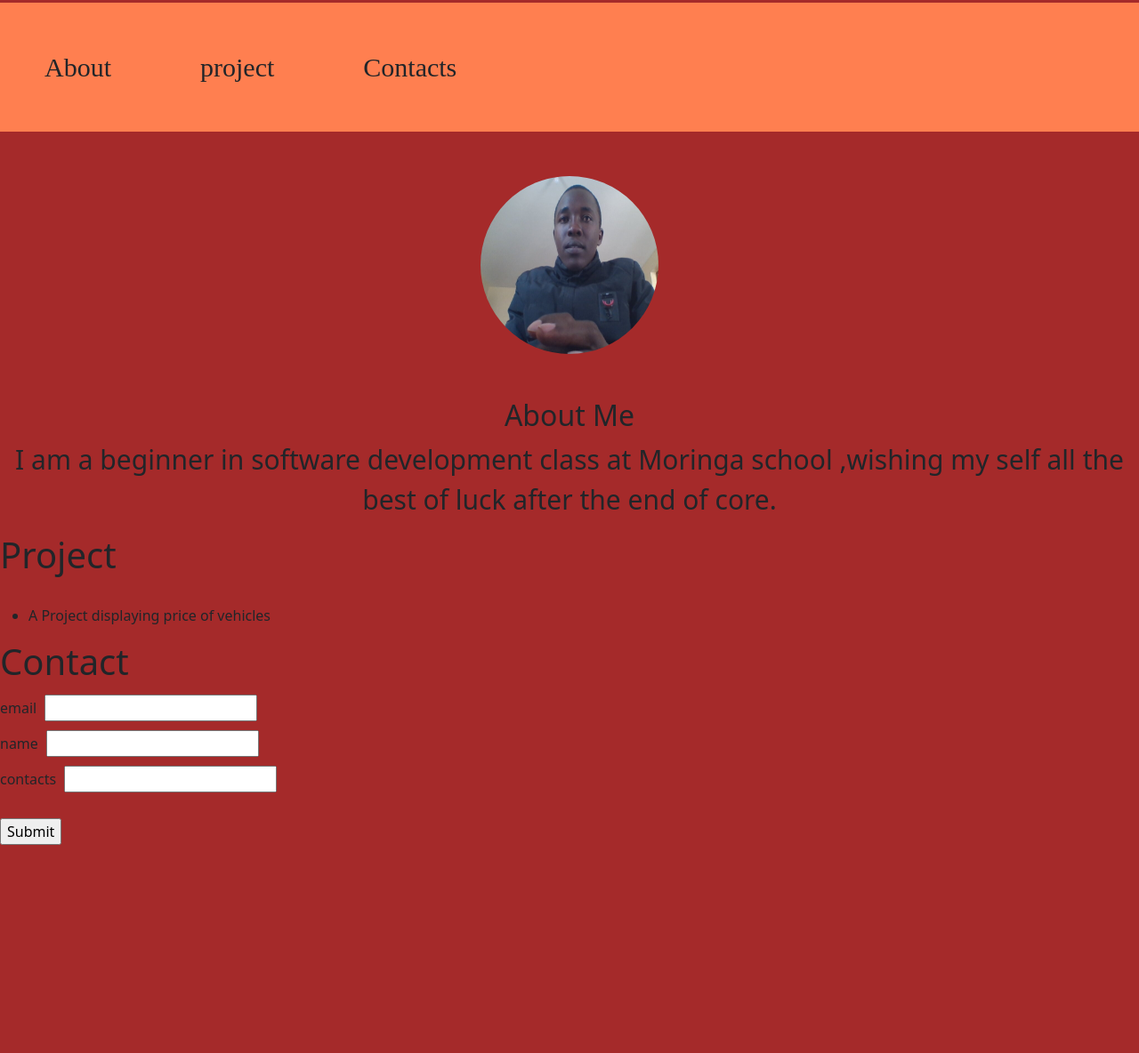
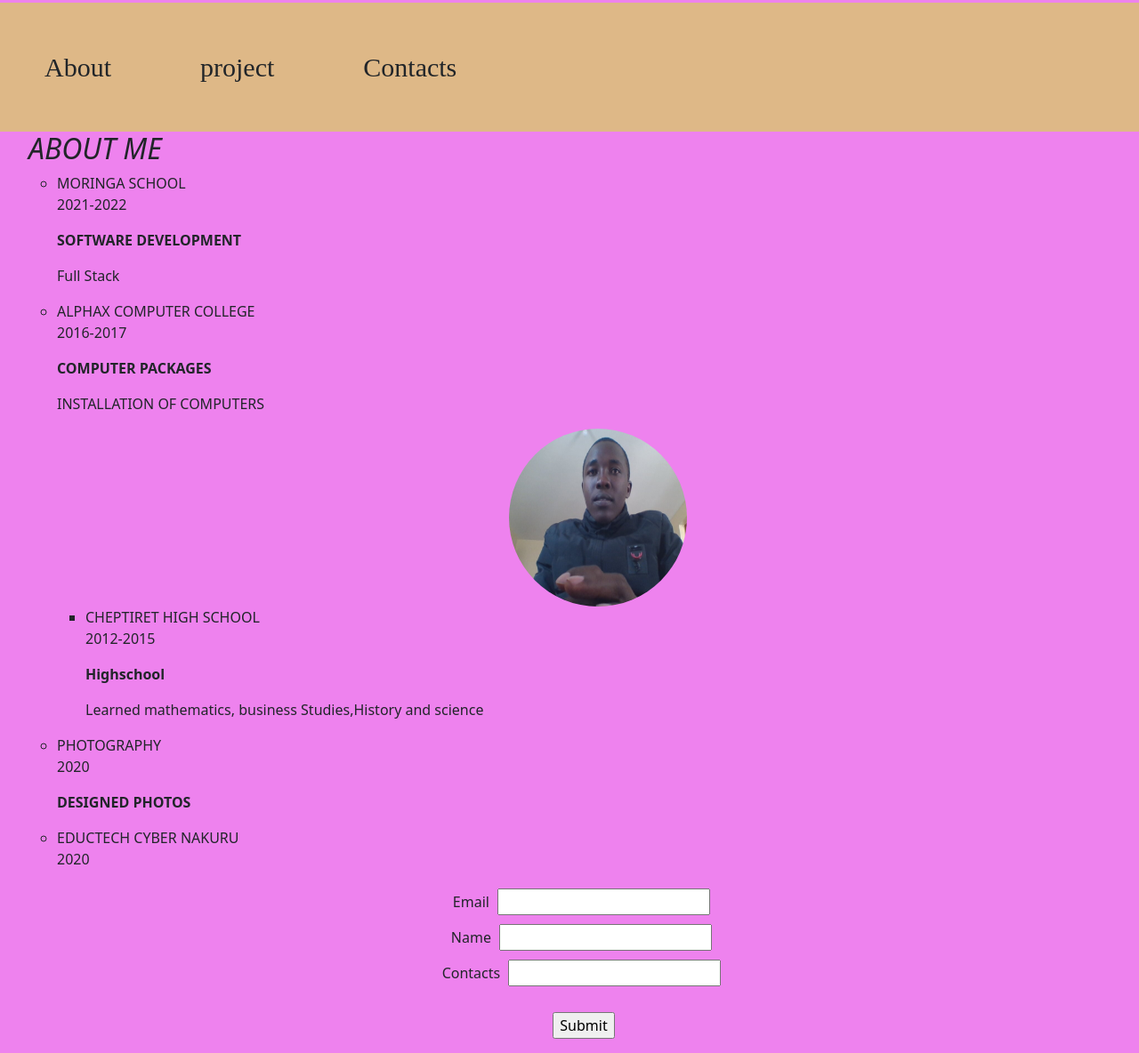
Before and after one commit to Kemboihosea/My-portfolio, a plain HTML site: page index.html in a window 1280 px wide. Shown: the part 53-1237 px from the top of the page at 89% size. Before the commit the page ends 1003 px from the top, so only its background shows below. Drawn offline with nearby package versions, Linux system fonts and the light colour scheme.

Commit message:
code change

```diff
--- a/index.html
+++ b/index.html
@@ -11,47 +11,67 @@
     <title>My Portfolio</title>
     <body>
         <nav>
-            <h1>Hosea</h1>
+          <h1>HOSEA PORFOLIO</h1>
         <diV class="header">
             <ul class="nav">
                 <li>About</li>
                 <li>project</li>
                 <li>Contacts</li>
-
             </ul>
         </diV>
         </nav>
 
-        <div class="About" id="About">
-            <img src="image/2021-12-05-145916.jpg " alt="Hosea Kimuta">
+        <ul>
+      <!-- Aboutme -->
+    <div class="aboutme" id="About">
+        <div class="introduction">
+          <h2><em> ABOUT ME</em></h2>
         </div>
-        <div style ="text-align: center;">
-            <h2 class="person">About Me</h2>
-     <p class="text">I am a beginner in software development class at Moringa school ,wishing my self all the best of luck after the end of core.</p>
+        <div class="mybackground">
+          <div class="education">
+            <ul>
+              <li>MORINGA SCHOOL</li>
+              <p>2021-2022</p>
+              <p><strong> SOFTWARE DEVELOPMENT</strong></p>
+              <p>Full Stack</p>
+              <li>ALPHAX COMPUTER COLLEGE</li>
+              <p>2016-2017</p>
+              <p><strong>COMPUTER PACKAGES</strong></p>
+              <p>
+                INSTALLATION OF COMPUTERS
+              </p>
+              <div class="About" id="About">
+                <img src="image/2021-12-05-145916.jpg " alt="Hosea Kimuta">
+            </div>
+              <ul>
+              <li>CHEPTIRET HIGH SCHOOL</li>
+              <p>2012-2015</p>
+              <p><strong>Highschool</strong></p>
+              <p>
+                Learned  mathematics, business Studies,History and science
+              </p>
+            </ul>
+          </div>
+          <div class="EXPERIENCE">
+            <ul>
+              <li>PHOTOGRAPHY</li>
+              <p>2020</p>
+              <p><strong>DESIGNED PHOTOS </strong></p>
+              <li>EDUCTECH CYBER NAKURU</li>
+              <p>2020</p>
+         </ul>
+          </div>
         </div>
-            <div>
-            <h1>Project</h1>
-            <form id="project">
-
-                <label class="project"></label>
-                <ul>
-                <li>A Project displaying price of vehicles</li>
-                </ul>
-            </div>
-
-        <h1>Contact </h1>
+            <div class="contacts">
         <form id="contacts">
-            <label for="gmail">email</label>
-            <input style="margin:5px;" type="text"name="name" ><br/>
-
-            <label for="gmail">name</label>
-            <input style="margin:5px;"type="text"name="name" ><br/>
-
-            <label for="gmail">contacts</label>
-            <input style="margin:5px;"type="text"name="name" >
+            <label for="gmail">Email</label>
+            <input style="margin:5px;" type="text"Name="Name" ><br/>
+            <label for="gmail">Name</label>
+            <input style="margin:5px;"type="text"Name="Name" ><br/>
+            <label for="gmail">Contacts</label>
+            <input style="margin:5px;"type="text"Name="Name" >
             <br></br>
             <input type="Submit"  value="Submit">
     </form>
-
     </body>
     </html>
--- a/style/style.css
+++ b/style/style.css
@@ -1,5 +1,5 @@
 body {
-    background-color:brown;
+    background-color:violet;
 
 }
 
@@ -7,7 +7,7 @@ body {
     display: flex;
     list-style-type: none;
     font-family: italic;
-    background-color:coral
+    background-color:burlywood
 
 }
 
@@ -21,15 +21,64 @@ body {
 .nav h1 {
     font-size: 50px;
     text-align: center;
+
+
+}
+/* the description paragraph */
+.sectiontwo{
+    height: 100vh;
+    display: flex;
+    justify-content: space-between;
+
+}
+.description{
+    font-size: 50px;
+    padding-top: 150px;
+    padding-left: 65px;
+}
+.image img{
+    height: 85%;
+    /* About me */
+.aboutme{
+    background-color: #e4e4e4;
+    overflow: hidden;
+}
+.mybackground{
+    display: flex;
+    justify-content: center;
+    padding-top: 40px;
+}
+.introduction h2,h5{
+    text-align: center;
+
+}
+.introduction h2{
+    font-size: 60px;
+    color: #0c4803;
+    font-family: "Oleo Script Swash Caps";
+    padding-top: 30px;
+
+}
+.introduction h5{
+    font-size: 40px;
+    color: #0c4803;
+}
+.about{
+    img align:text-align: margin-block: ;
 }
 
-
-
-.About {
-    display: flex;
+.education li, .experience li, .hobbies h3, .why h3{
+    color: #1EAB07;
+    font-weight: 700;
+    font-size: 20px;
+}
+.hobbies p{
+    /* font-size: 20px; */
+    line-height: 1.5rem;
+}
+.hobbies h3{
     text-align: center;
-    padding: 50px;
-    text-align: center;
+}
 }
 
 nav h1 {
@@ -49,7 +98,8 @@ img{
 }
 
 .text {
-    font-size: 30px;
+    font-size: 15px;
+    text-emphasis-color: white;
 
 }
 
@@ -57,3 +107,6 @@ img{
     list-style-type: none;
     text-align: center;
 }
+.contacts{
+    text-align: center;
+}
```
